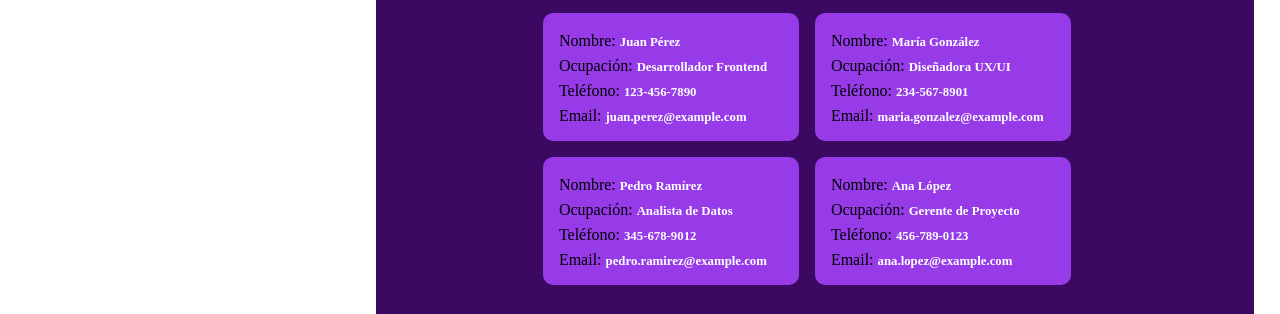
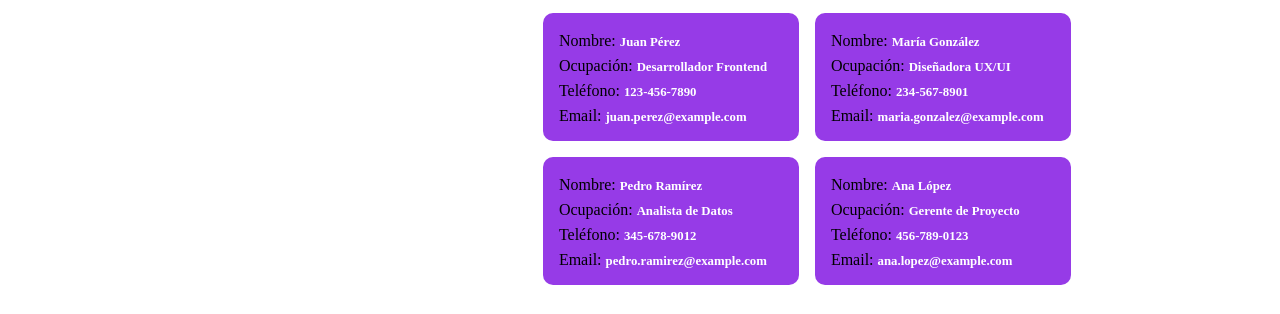
Before and after one commit to erozog125/miportafolio-enyoi, a plain HTML site: page index.html in a window 1280 px wide. Shown: the part 812-1126 px from the top of the page. Drawn offline with nearby package versions, Linux system fonts and the light colour scheme.

Commit message:
Cambié a fondo blanco

```diff
--- a/styles/right.css
+++ b/styles/right.css
@@ -1,7 +1,8 @@
 body > .right-container {
   width: 70%;
   height: max-content;
-  background-color: var(--second-color);
+  /* background-color: var(--second-color); */
+  background-color: #fff;
   position: relative;
   padding: 1rem;
   left: 30%;
```
Also changed, not shown: styles/main.css (line endings or trailing spaces).
